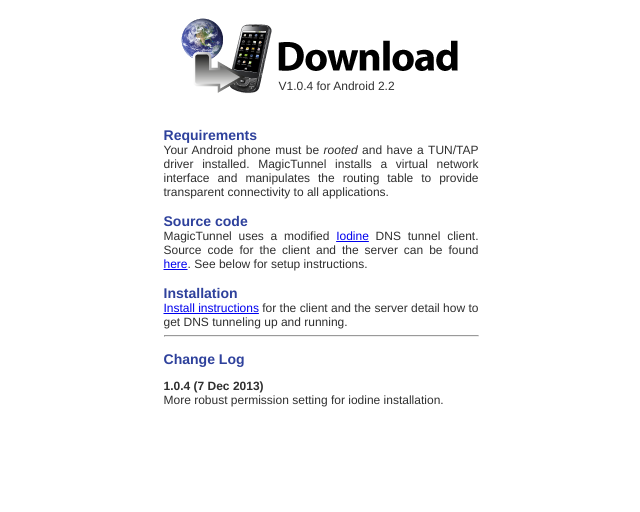
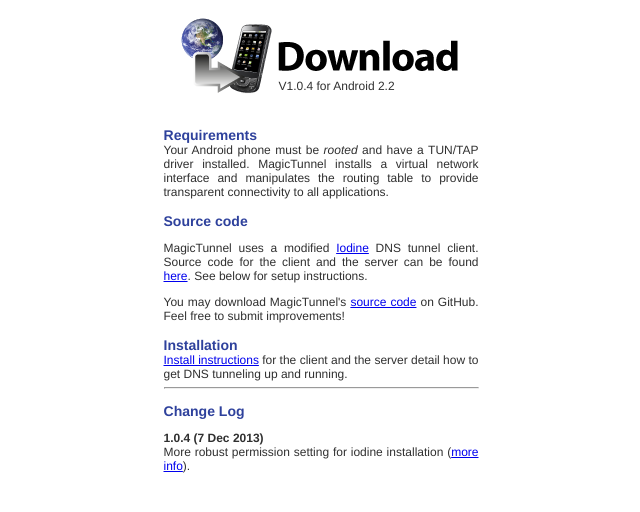
Before and after one commit to MagicTunnel/magictunnel.github.io, a PHP site: page /download.php in a window 1280 px wide. Shown: the part 136-648 px from the top of the page, without its empty margins (319-959 px from the left). Run offline with PHP 8.4, Linux system fonts and the light colour scheme; some libraries are stand-ins or nearby versions.

Commit message:
Added link to GitHub
Signed-off-by: Vitaly Chipounov <vitaly@chipounov.fr>

```diff
--- a/www/download.php
+++ b/www/download.php
@@ -30,8 +30,12 @@
   to provide transparent connectivity to all applications.
 
       <h3>Source code</h3>
+   <p>
    MagicTunnel uses a modified <a href="http://code.kryo.se/iodine/">Iodine</a> DNS tunnel client. Source code for the client and the server can be found <a href="<?php print $IODINE_URL; ?>">here</a>. See below for setup instructions.
-
+   </p>
+   <p>
+   You may download MagicTunnel's <a href="https://github.com/vitalych/MagicTunnel">source code</a> on GitHub. Feel free to submit improvements!
+   </p>
     <h3>Installation</h3>
    <a href="install.php">Install instructions</a> for the client and the server detail how to get DNS tunneling up and running.
 
@@ -40,7 +44,8 @@
    <h3>Change Log</h3>
    <p>
    <b>1.0.4 (7 Dec 2013)</b><br/>
-   More robust permission setting for iodine installation.
+   More robust permission setting for iodine installation
+   (<a href="https://github.com/vitalych/MagicTunnel/pull/11">more info</a>).
    </p>
 
     </div>
```
